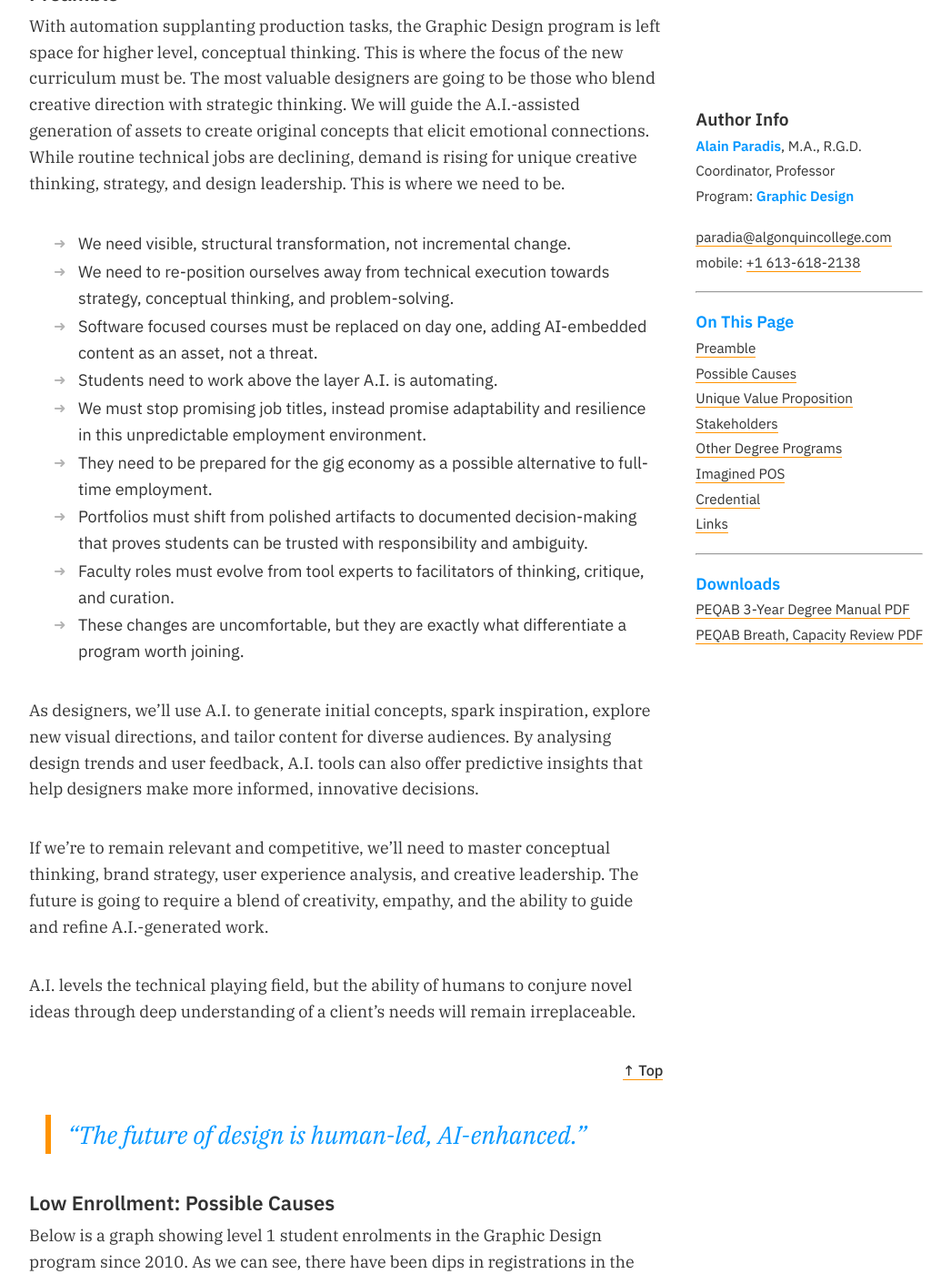
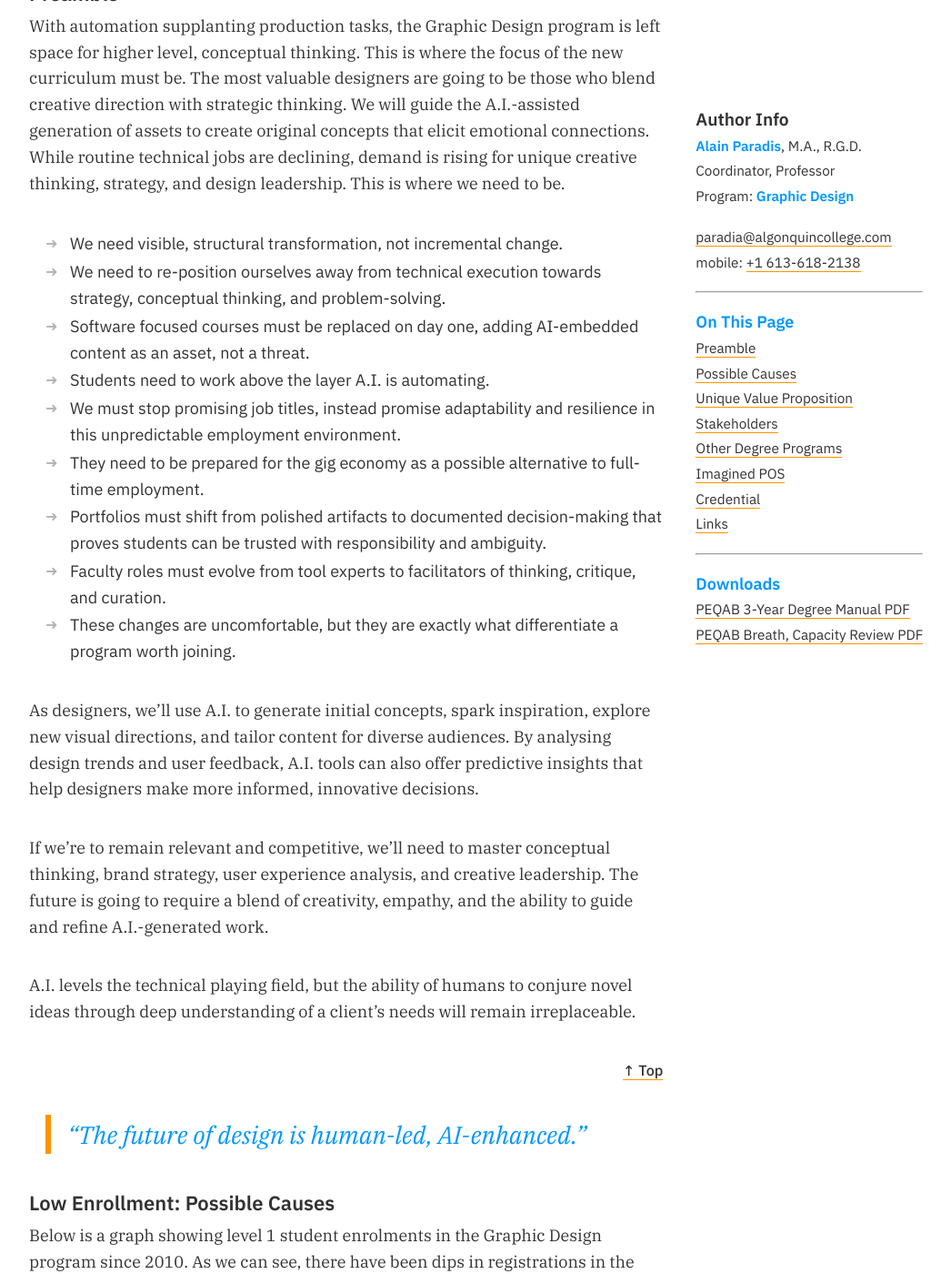
Before and after one commit to AlainParadis/program-transformation, a Jekyll site: the page built from index.md, in a window 1280 px wide and 1400 px high, scrolled down 246 px. Shown: the whole window at 91% size, without its empty margins (76-1122 px from the left). Built offline with Jekyll 4.4.1, drawn with Linux system fonts in a browser that asks for light colours.

Commit message:
Adjust main ul padding and list-item margin
Normalize unordered list alignment within <main>: add a rule to reset main ul padding, remove left margin on list items (margin-left: 0), and include a later contextual override setting main ul padding-left to 1.0rem. This makes list indentation and text alignment consistent across the layout.

```diff
--- a/css/styles.css
+++ b/css/styles.css
@@ -384,10 +384,13 @@ main ol p
 	font-family: var(--serif);
 }
 
+main ul { padding-left: 0; }
+
 main ul li
 {
 	font-weight: normal;
 	position: relative;
+	margin-left: 0;
 	padding-left: 1.5rem;
 	padding-top: 2px;
 	color: var(--text-color);
@@ -575,6 +578,7 @@ footer { font-family: var(--sans); }
 		font-style: normal;
 		margin: 0 0 0 1rem;
 	}
+	main ul { padding-left: 1.0rem; }
 
 	.fixed
 	{
```
